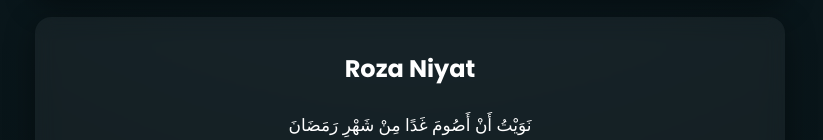
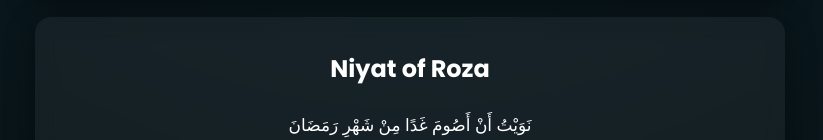
Before and after one commit to sabbirahmedmahim/myramadan, a plain HTML site: page index.html in a window 1280 px wide. Shown: the part 573-713 px from the top of the page, without its empty margins (230-1053 px from the left). Drawn offline with Linux system fonts and the light colour scheme; no server answers.

```diff
--- a/index.html
+++ b/index.html
@@ -27,7 +27,7 @@
     </section></center>
 
     <center><section class="card">
-        <h2>Roza Niyat</h2>
+        <h2>Niyat of Roza</h2>
         <p>
             نَوَيْتُ أَنْ أَصُومَ غَدًا مِنْ شَهْرِ رَمَضَانَ
             <br><br>
```
